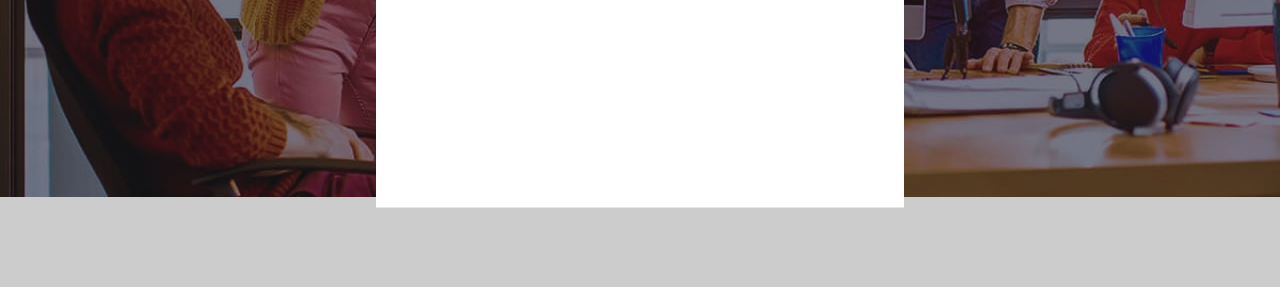
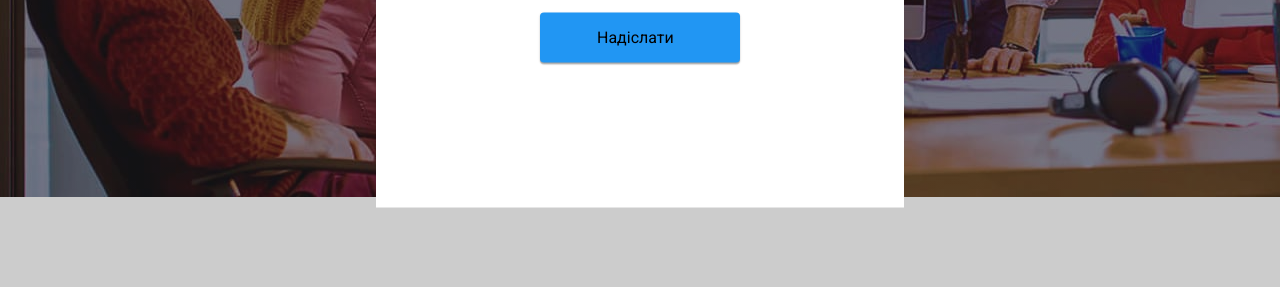
Before and after one commit to snastia/goiteens-hw-js, a plain HTML site: page index.html in a window 1280 px wide. Both pictures are taken after a click on the button "Замовити послугу". Shown: the part 483-770 px from the top of the page. Drawn offline with nearby package versions, Linux system fonts and the light colour scheme.

Commit message:
goiteens-hw-js

```diff
--- a/index.html
+++ b/index.html
@@ -90,6 +90,7 @@
                             Погоджуюсь з розсилкою і приймаю
                             <a class="field-link" href="">Умови договору</a>
                         </label>
+                        <button type="button" class="modal-button">Надіслати</button>
                     <!-- </form> -->
                 </div>
             </div>
--- a/style.css
+++ b/style.css
@@ -112,6 +112,24 @@ margin-left: auto;
     color: var(--secondary-text-color);
 }
  /* форма модального вікна */
+ .modal-button{
+    display: inline-flex;
+    padding: 10px 57px;
+    border-radius: 4px;
+    border: none;
+    background-color: var(--accent-color);
+
+    margin-bottom: 40px;
+    margin-top: 30px;
+
+    box-shadow: 0px 1px 3px rgba(0, 0, 0, 0.12),
+     0px 1px 1px rgba(0, 0, 0, 0.14),
+     0px 2px 1px rgba(0, 0, 0, 0.2);
+
+     height: 50px;
+     width: 200px;
+     align-items: center;
+ }
  .field-link{
     text-decoration: underline;
     color: var(--accent-color);
```
